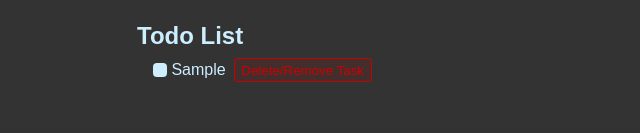
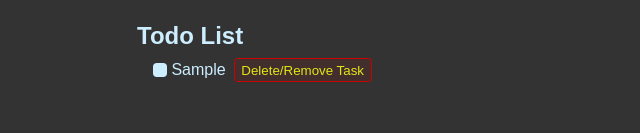
Before and after one commit to ermax775/BethAbeTasksMonitoring, a React (Vite) app: page / in a window 1280 px wide. Both pictures are taken after typing "Sample" into the empty fields and a click on the button "Add". Shown: the part 167-300 px from the top of the page, without its empty margins (319-959 px from the left). Built offline with nearby package versions, Linux system fonts and the light colour scheme.

Commit message:
Update styles.css

```diff
--- a/src/styles.css
+++ b/src/styles.css
@@ -41,7 +41,7 @@
   .btn.btn-danger {
     background: hsl(0, 100%, 40%, 0.1);
     border: 1px solid hsl(0, 100%, 40%);
-    color: hsl(0, 100%, 40%);
+    color: hsl(61, 84%, 49%);
   }
 
   .btn.btn-danger:hover,
```
